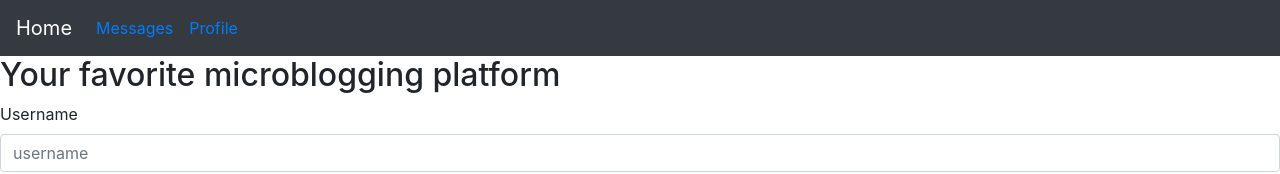
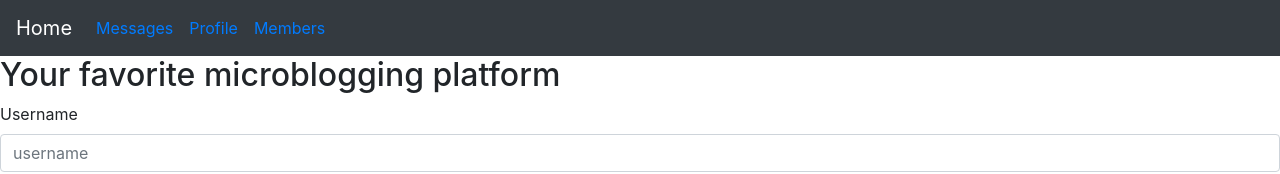
Before and after one commit to kenzie-se-q2/kwitter-LindsFish8691, a React (Create React App) app: page / in a window 1280 px wide. Shown: the top 174 px of the page. Built offline with nearby package versions, Linux system fonts and the light colour scheme.

Commit message:
added members to navbar

```diff
--- a/src/components/Menu.js
+++ b/src/components/Menu.js
@@ -37,6 +37,9 @@ function Menu(props) {
             <Nav.Link>
               <Link to="/profile">Profile</Link>
             </Nav.Link>
+            <Nav.Link>
+              <Link to="/users">Members</Link>
+            </Nav.Link>
           </Nav>
           {/* <Nav> */}
           {user.token && (
```
